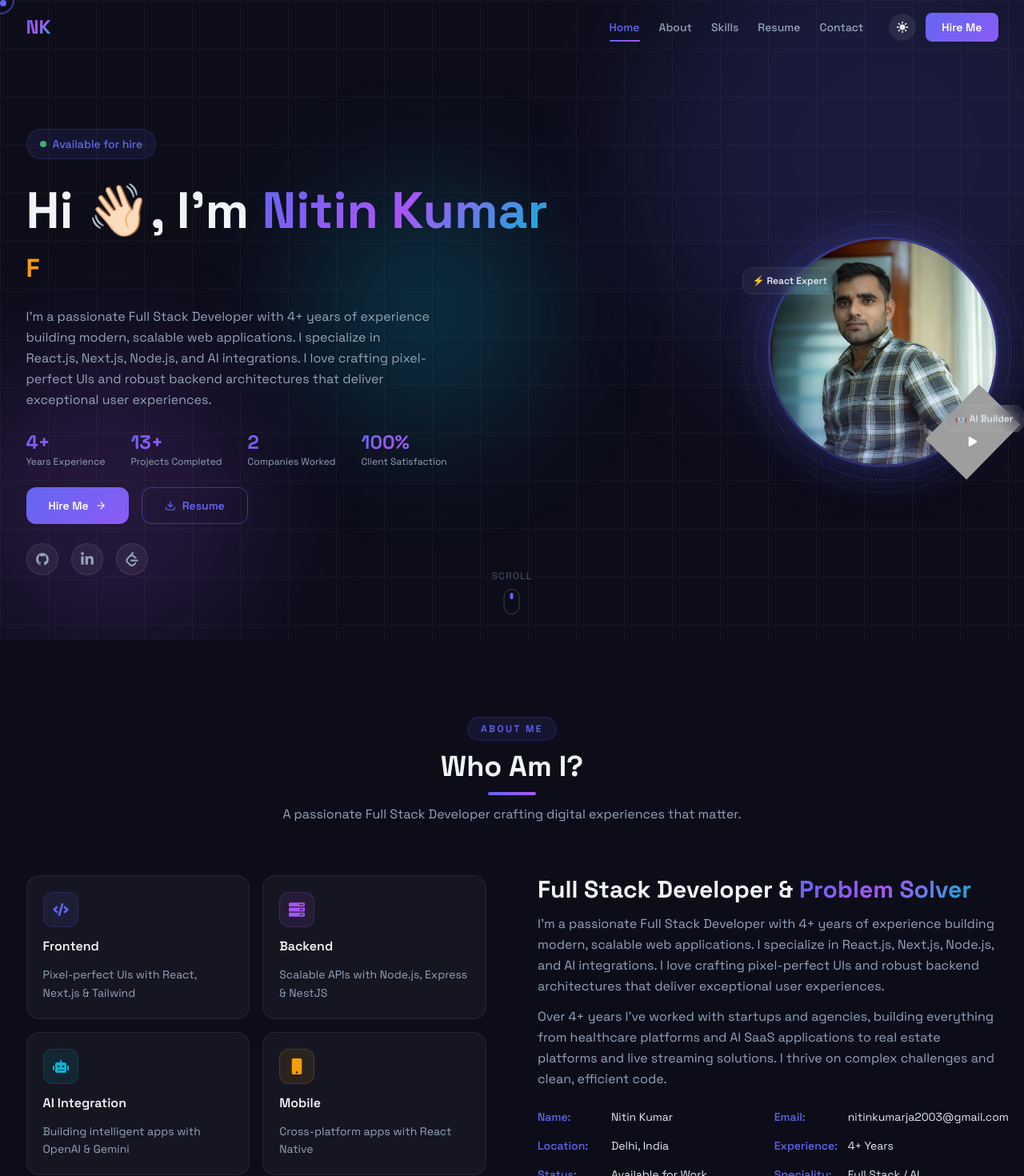
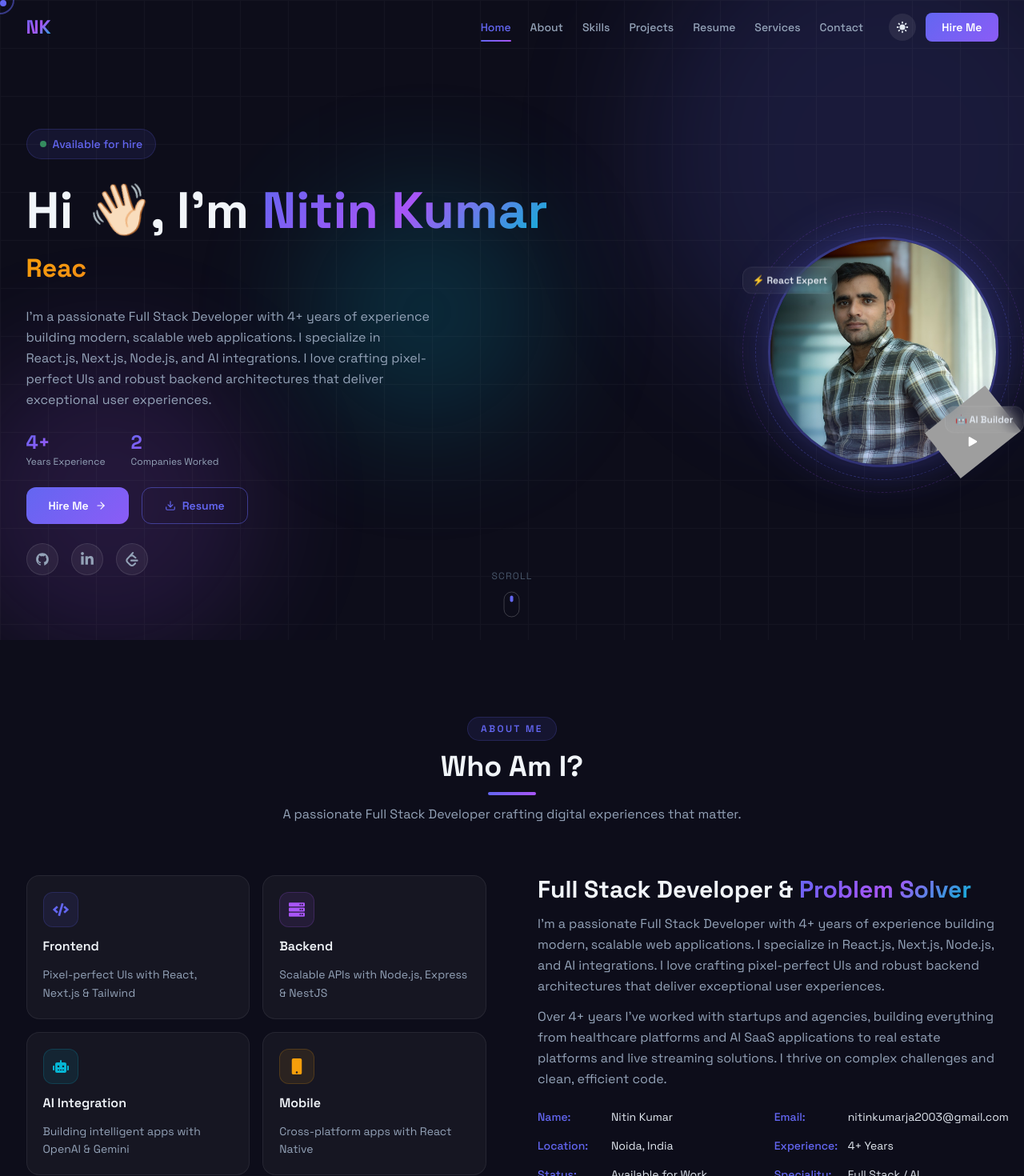
Before and after one commit to nitinkumar2003/animation-portfolio, a React (Vite) app: page / in a window 1280 px wide. Shown: the top 1470 px of the page at 80% size. Built offline with nearby package versions, Linux system fonts and the light colour scheme; grey boxes are pictures that could not be loaded.

Commit message:
portfolio complete

```diff
--- a/src/data/Constant.jsx
+++ b/src/data/Constant.jsx
@@ -2,8 +2,8 @@ export const navItems = [
   { id: 0, name: "home",     label: "Home" },
   { id: 1, name: "about",    label: "About" },
   { id: 2, name: "skills",   label: "Skills" },
-  // { id: 3, name: "works",    label: "Projects" },
+  { id: 3, name: "works",    label: "Projects" },
   { id: 4, name: "resume",   label: "Resume" },
-  // { id: 5, name: "services", label: "Services" },
+  { id: 5, name: "services", label: "Services" },
   { id: 6, name: "contact",  label: "Contact" },
 ];
--- a/src/data/data.jsx
+++ b/src/data/data.jsx
@@ -3,7 +3,7 @@ export const personalDataObj = {
   role: "Full Stack Developer",
   email: "nitinkumarja2003@gmail.com",
   phone: "+91 7078216535",
-  location: "Delhi, India",
+  location: "Noida, India",
   github: "https://github.com/nitinkumar2003",
   linkedin: "https://www.linkedin.com/in/nitin-kumar-42026421b",
   leetcode: "https://leetcode.com/u/Nitinjanmeda/",
@@ -15,9 +15,9 @@ export const personalDataObj = {
 
   stats: [
     { value: "4+", label: "Years Experience" },
-    { value: "13+", label: "Projects Completed" },
+    // { value: "13+", label: "Projects Completed" },
     { value: "2", label: "Companies Worked" },
-    { value: "100%", label: "Client Satisfaction" },
+    // { value: "100%", label: "Client Satisfaction" },
   ],
 
   experience: [
--- a/src/pages/Home.jsx
+++ b/src/pages/Home.jsx
@@ -24,9 +24,9 @@ const Home = () => (
     <Hero />
     <About />
     <Skills />
-    {/* <Project /> */}
+    <Project />
     <Resume />
-    {/* <Services /> */}
+    <Services />
     {/* <Testimonials /> */}
     {/* <GithubStats /> */}
     <Contact />
```
